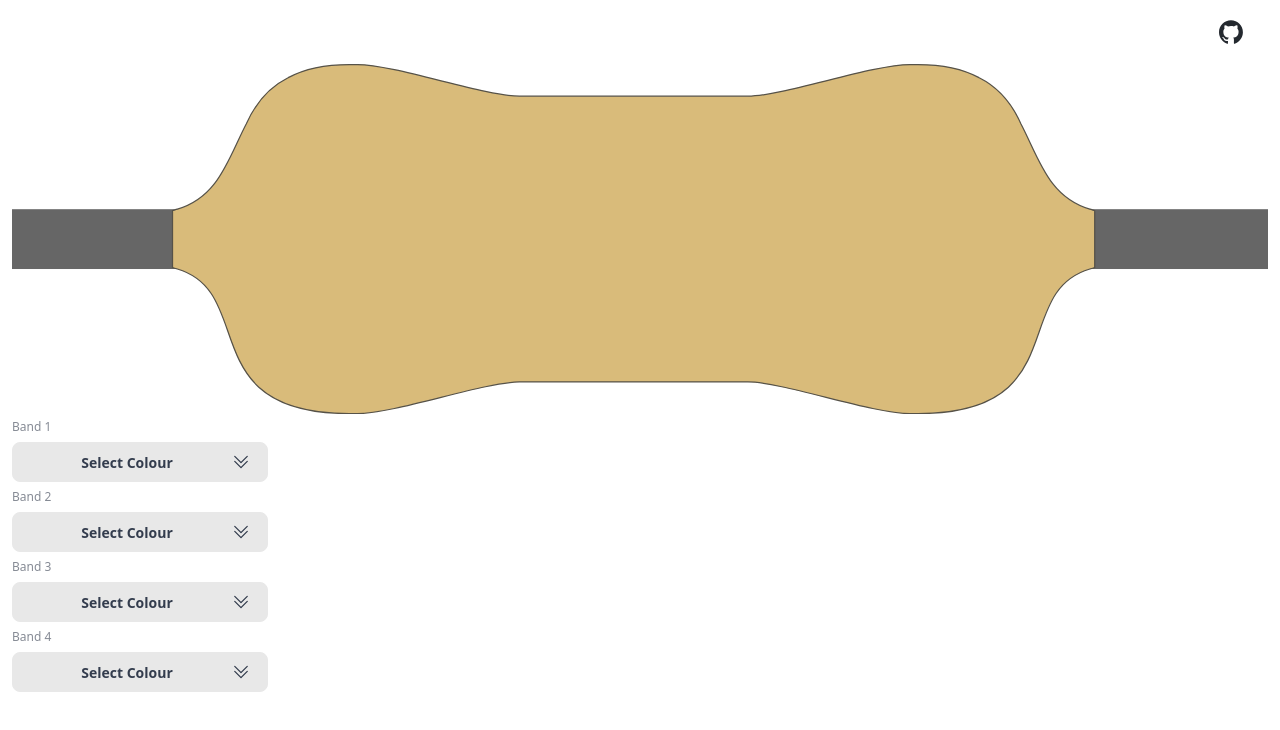
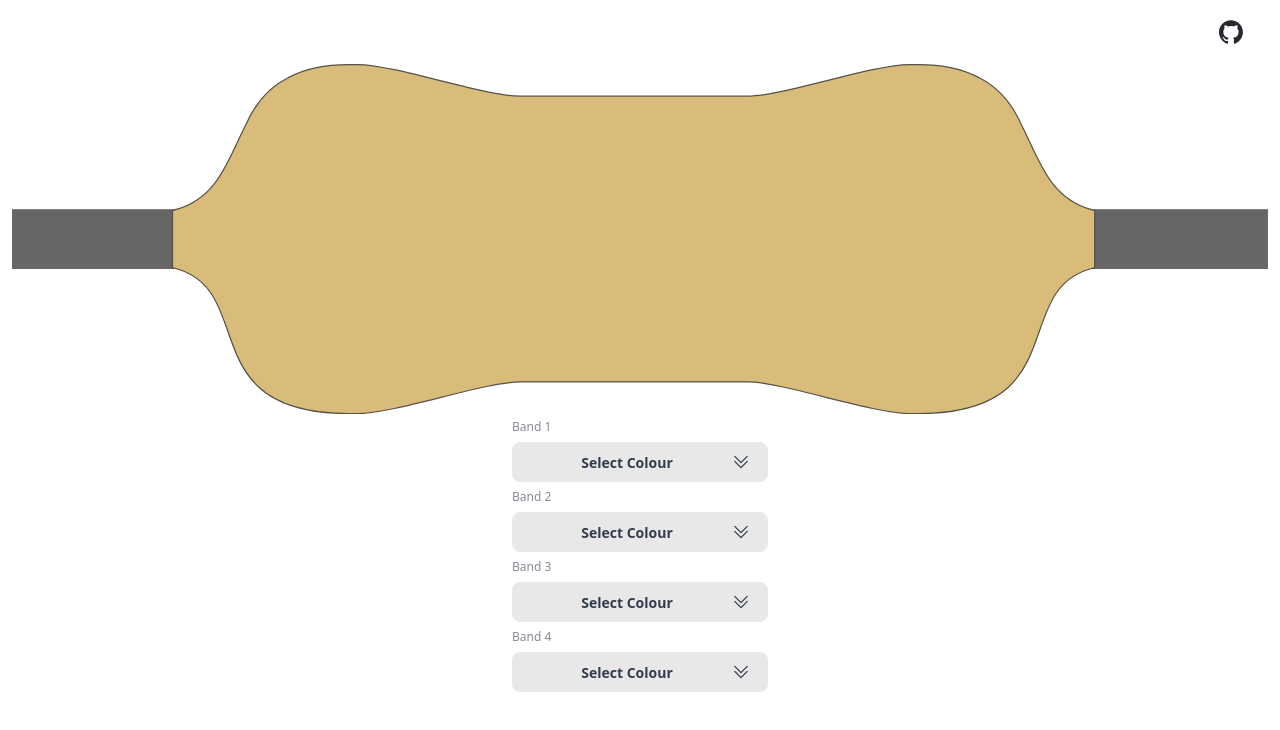
Before and after one commit to jiggak/resistor-colour-code, a Svelte app: page / in a window 1280 px wide. Shown: the top 730 px of the page. Built offline with nearby package versions, Linux system fonts and the light colour scheme.

Commit message:
Center dropdowns and add labels

```diff
--- a/index.html
+++ b/index.html
@@ -7,7 +7,7 @@
       <title>Resistor Colour Code</title>
    </head>
    <body>
-      <div id="app" class="mx-3"></div>
+      <div id="app"></div>
       <script type="module" src="/src/main.ts"></script>
    </body>
 </html>
--- a/src/App.svelte
+++ b/src/App.svelte
@@ -8,11 +8,11 @@
    let bands: ColourValue[] = $state(new Array(4))
 </script>
 
-<main>
+<main class="mx-3 flex flex-col items-center">
    <nav class="navbar bg-base-100">
       <div class="navbar-start"></div>
       <div class="navbar-end">
-         <a class="btn btn-ghost" href="https://github.com/jiggak/resistor-colour-code">
+         <a class="btn btn-ghost" href="https://github.com/jiggak/resistor-colour-code" target="_blank">
             <Icon name="github" />
          </a>
          <!-- TODO theme selector -->
```
